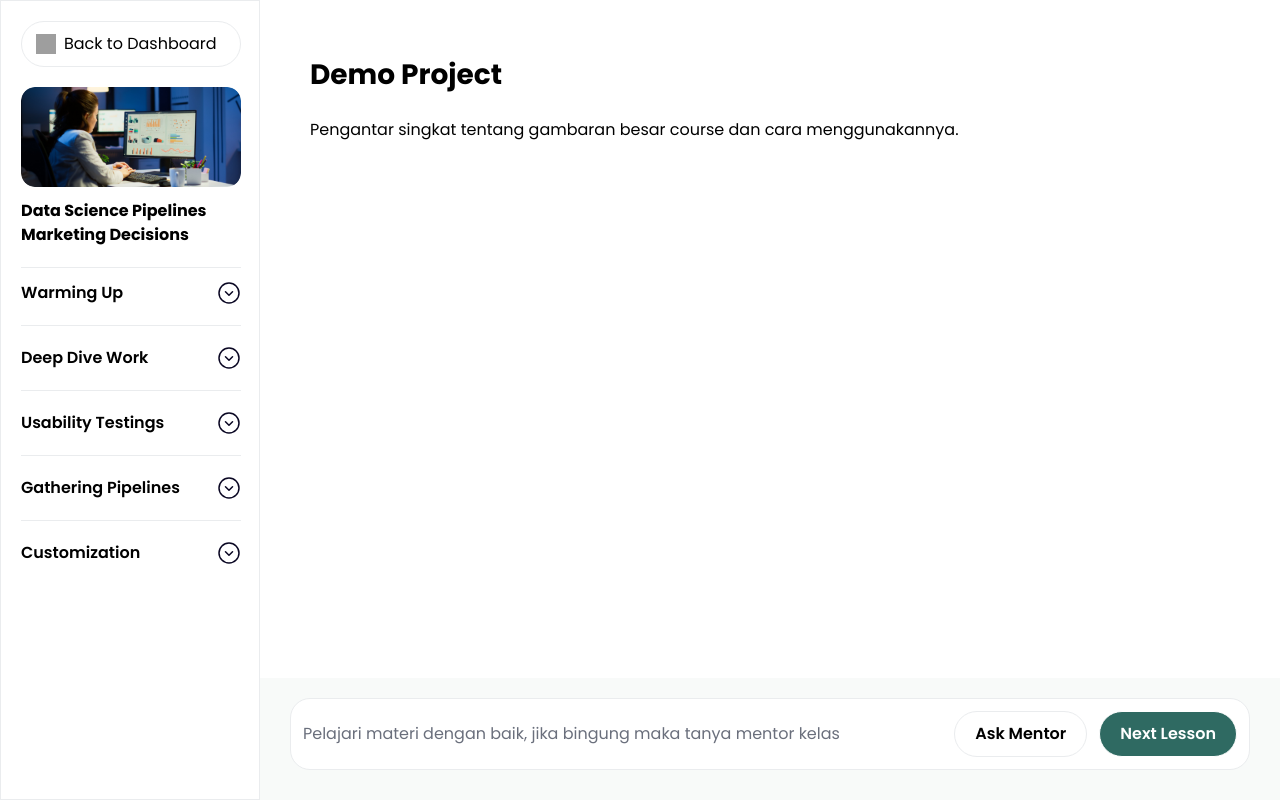
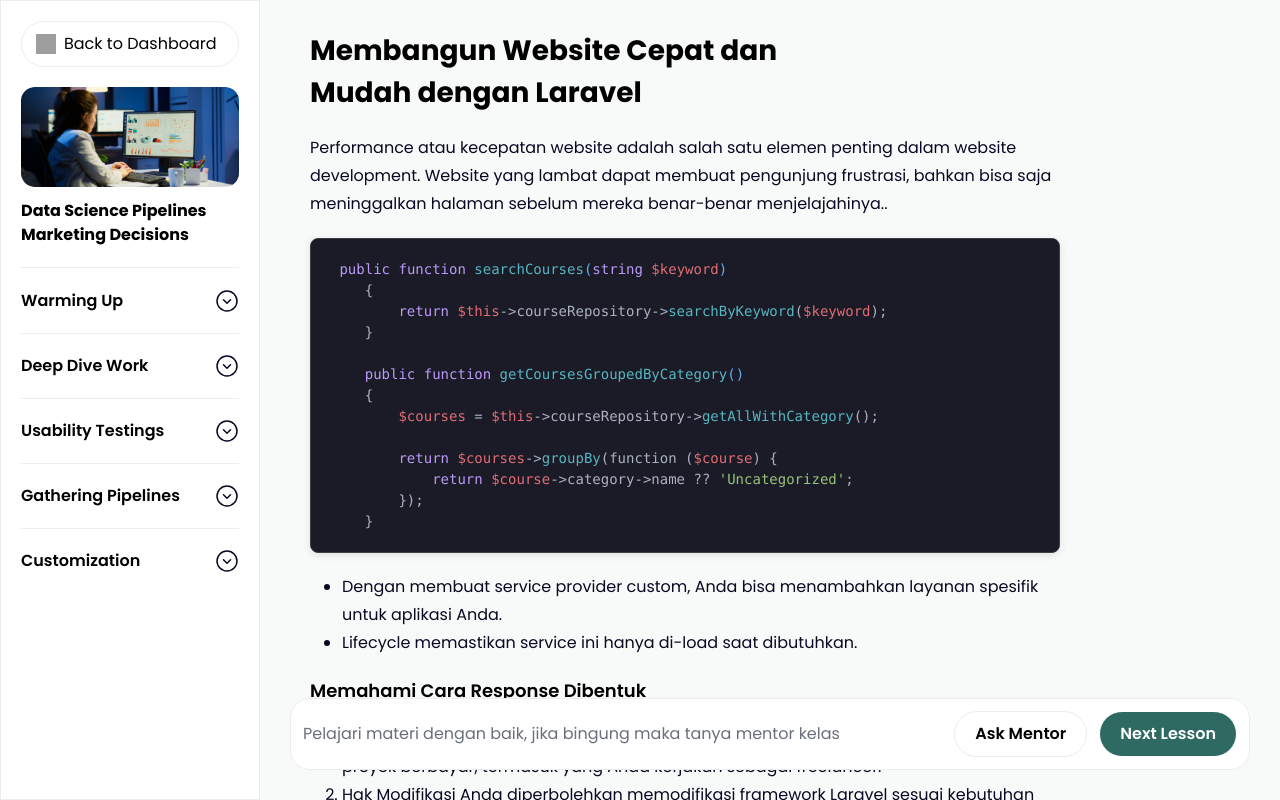
Before and after one commit to azzamdinabdillah/obito, a React (Vite) app: page /course-details in a window 1280 px wide. Built offline with nearby package versions, Linux system fonts and the light colour scheme; grey boxes are pictures that could not be loaded.

Commit message:
feat : done UI course details & syntax highlighter component

```diff
--- a/package.json
+++ b/package.json
@@ -12,7 +12,9 @@
   "dependencies": {
     "@radix-ui/react-accordion": "^1.2.11",
     "@tailwindcss/vite": "^4.1.11",
+    "@types/highlight.js": "^9.12.4",
     "@types/react-tabs": "^5.0.4",
+    "highlight.js": "^11.11.1",
     "react": "^19.1.0",
     "react-dom": "^19.1.0",
     "react-router-dom": "^7.7.1",
--- a/src/assets/css/course-details.css
+++ b/src/assets/css/course-details.css
@@ -1,56 +1,38 @@
+/* Desktop styles */
 article {
-    display: flex;
-    flex-direction: column;
-    font-size: 1rem;
-    line-height: 28px;
-    gap: 20px;
-    width: 750px;
+  @apply flex flex-col text-base leading-7 gap-5 w-full lg:w-[750px];
 }
 
-article h1, article h2 {
-    font-weight: bold;
-    font-size: 28px;
-    line-height: 42px;
-    width: 530px;
+article h1,
+article h2 {
+  @apply font-bold text-xl md:text-2xl lg:text-[28px] leading-7 md:leading-8 lg:leading-[42px] w-full lg:w-[530px];
 }
 
-article h3, article h4 {
-    font-weight: 600;
-    font-size: 18px;
-    width: 530px;
+article h3,
+article h4 {
+  @apply font-semibold text-base lg:text-lg w-full lg:w-[530px];
 }
 
-article p {
-    line-height: 28px;
+article p, article li {
+  @apply text-sm md:text-base leading-[175%] text-obito-black;
 }
 
 article img {
-    border-radius: 14px;
-    width: 580px;
+  @apply rounded-[14px] w-full max-w-full md:max-w-[500px] lg:w-[580px];
 }
 
 article ul {
-    margin-left: 2rem;
-    list-style-type: disc;
-    color: #0A0723;
-    background: #F8FAF9;
-    display: flex;
-    flex-direction: column;
+  @apply ml-4 md:ml-6 lg:ml-8 list-disc text-[#0A0723] bg-[#F8FAF9] flex flex-col;
 }
 
 article p + ul {
-   margin-top: -20px;
+  @apply -mt-4 lg:-mt-5;
 }
 
 article p + ol {
-   margin-top: -20px;
+  @apply -mt-4 lg:-mt-5;
 }
 
 article ol {
-    margin-left: 2rem;
-    list-style-type: decimal;
-    color: #0A0723;
-    background: #F8FAF9;
-    display: flex;
-    flex-direction: column;
+  @apply ml-4 md:ml-6 lg:ml-8 list-decimal text-[#0A0723] bg-[#F8FAF9] flex flex-col;
 }
--- /dev/null
+++ b/src/assets/css/syntax-highlighter.css
@@ -0,0 +1,172 @@
+.syntax-highlighter {
+  display: flex;
+  background-color: #282c34;
+  border-radius: 0.5rem;
+  overflow: hidden;
+  border: 1px solid #404040;
+  font-family: Consolas !important;
+  color: #abb2bf;
+  box-shadow: 0 2px 8px rgba(0, 0, 0, 0.1);
+}
+
+.syntax-highlighter * {
+  font-family: Consolas !important;
+}
+
+.syntax-highlighter .line-numbers-container {
+  display: flex;
+  flex-direction: column;
+  background-color: #2d2d2d;
+  border-right: 1px solid #404040;
+  padding: 1rem 0.75rem;
+  min-width: 3rem;
+  text-align: right;
+  user-select: none;
+}
+
+.syntax-highlighter .line-numbers {
+  display: flex;
+  flex-direction: column;
+  gap: 0;
+}
+
+.syntax-highlighter .line-number {
+  color: #858585;
+  font-size: 0.75rem;
+  line-height: 1.5;
+  padding: 0;
+  margin: 0;
+}
+
+.syntax-highlighter .code-container {
+  flex: 1;
+  margin: 0;
+  padding: 0;
+  background-color: #282c34;
+}
+
+.syntax-highlighter .code-container code {
+  background-color: #1a1b26 !important;
+  padding: 20px !important;
+  border-radius: 0 !important;
+  font-size: 0.875rem !important;
+  line-height: 1.5 !important;
+  overflow: auto !important;
+  display: block;
+  white-space: pre;
+  word-wrap: normal;
+  color: #abb2bf !important;
+}
+
+/* Syntax highlighting colors matching the image exactly */
+.syntax-highlighter .hljs-keyword,
+.syntax-highlighter .hljs-selector-tag,
+.syntax-highlighter .hljs-literal {
+  color: #bb9af7 !important; /* Purple for keywords like namespace, use, class, public, function, extends, return */
+}
+
+.syntax-highlighter .hljs-built_in,
+.syntax-highlighter .hljs-type,
+.syntax-highlighter .hljs-title {
+  color: #56b6c2 !important; /* Light blue for types and class names */
+}
+
+.syntax-highlighter .hljs-variable,
+.syntax-highlighter .hljs-name {
+  color: #e06c75 !important; /* Orange/red for variables like $this->app */
+}
+
+.syntax-highlighter .hljs-string,
+.syntax-highlighter .hljs-regexp {
+  color: #98c379 !important; /* Green for strings */
+}
+
+.syntax-highlighter .hljs-comment {
+  color: #5c6370 !important; /* Grey for comments */
+}
+
+.syntax-highlighter .hljs-punctuation,
+.syntax-highlighter .hljs-operator {
+  color: #abb2bf !important; /* Light grey for punctuation and operators */
+}
+
+.syntax-highlighter .hljs-function {
+  color: #61afef !important; /* Blue for functions */
+}
+
+.syntax-highlighter .hljs-class {
+  color: #e5c07b !important; /* Yellow for classes */
+}
+
+.syntax-highlighter .hljs-namespace {
+  color: #56b6c2 !important; /* Light blue for namespaces */
+}
+
+.syntax-highlighter .hljs-property {
+  color: #e06c75 !important; /* Orange for properties */
+}
+
+.syntax-highlighter .hljs-attr {
+  color: #d19a66 !important; /* Orange for attributes */
+}
+
+/* Dark theme as default */
+.syntax-highlighter.dark {
+  background-color: #282c34;
+  border-color: #404040;
+}
+
+.syntax-highlighter.dark .line-numbers-container {
+  background-color: #2d2d2d;
+  border-right-color: #404040;
+}
+
+.syntax-highlighter.dark .line-number {
+  color: #858585;
+}
+
+/* Light theme variant */
+.syntax-highlighter.light {
+  background-color: #f6f8fa;
+  border-color: #e1e4e8;
+  color: #24292e;
+}
+
+.syntax-highlighter.light .line-numbers-container {
+  background-color: #f1f3f4;
+  border-right-color: #e1e4e8;
+}
+
+.syntax-highlighter.light .line-number {
+  color: #6a737d;
+}
+
+.syntax-highlighter.light .code-container {
+  background-color: #f6f8fa;
+}
+
+.syntax-highlighter.light .code-container code {
+  background-color: #f6f8fa !important;
+  color: #24292e !important;
+}
+
+/* Responsive design */
+@media (max-width: 768px) {
+  .syntax-highlighter {
+    font-size: 0.75rem;
+  }
+
+  .syntax-highlighter .code-container code {
+    font-size: 0.75rem !important;
+    padding: 0.75rem !important;
+  }
+
+  .syntax-highlighter .line-numbers-container {
+    padding: 0.75rem 0.5rem;
+    min-width: 2.5rem;
+  }
+
+  .syntax-highlighter .line-number {
+    font-size: 0.625rem;
+  }
+}
--- a/src/components/NavbarDashboard.tsx
+++ b/src/components/NavbarDashboard.tsx
@@ -387,7 +387,7 @@
                     className="flex shrink-0 w-4 md:w-[20px]"
                     alt="icon"
                   />
-                  <span className="text-sm md:text-base">{item.label}</span>
+                  <span className="text-sm md:text-base text-obito-black">{item.label}</span>
                 </Link>
               </li>
             ))}
--- /dev/null
+++ b/src/components/SyntaxHighlighter.tsx
@@ -0,0 +1,67 @@
+import React, { useEffect, useRef } from "react";
+import hljs from "highlight.js";
+import "highlight.js/styles/github.css";
+import "../assets/css/syntax-highlighter.css";
+
+interface SyntaxHighlighterProps {
+  code: string;
+  language?: string;
+  className?: string;
+  showLineNumbers?: boolean;
+  theme?:
+    | "github"
+    | "vs"
+    | "vs2015"
+    | "xcode"
+    | "androidstudio"
+    | "atom-one-dark";
+}
+
+const SyntaxHighlighter: React.FC<SyntaxHighlighterProps> = ({
+  code,
+  language = "javascript",
+  className = "",
+  showLineNumbers = false,
+  theme = "theme-tokyo-night-dark",
+}) => {
+  const codeRef = useRef<HTMLElement>(null);
+
+  useEffect(() => {
+    if (codeRef.current) {
+      hljs.highlightElement(codeRef.current);
+    }
+  }, [code, language]);
+
+  const getLineNumbers = () => {
+    if (!showLineNumbers) return null;
+
+    const lines = code.split("\n");
+    return (
+      <div className="line-numbers">
+        {lines.map((_, index) => (
+          <div key={index} className="line-number">
+            {index + 1}
+          </div>
+        ))}
+      </div>
+    );
+  };
+
+  return (
+    <div className={`syntax-highlighter dark ${className}`}>
+      {showLineNumbers && (
+        <div className="line-numbers-container">{getLineNumbers()}</div>
+      )}
+      <pre className="code-container">
+        <code
+          ref={codeRef}
+          className={`language-${language}`}
+        >
+          {code}
+        </code>
+      </pre>
+    </div>
+  );
+};
+
+export default SyntaxHighlighter;
--- a/src/components/pages/course-catalog/CourseCatalogSection.tsx
+++ b/src/components/pages/course-catalog/CourseCatalogSection.tsx
@@ -49,7 +49,7 @@
           {courseCategories.map((category: CourseCategory) => (
             <Tab key={category.id}>
               <div className="rounded-full border border-obito-grey py-1.5 px-3 text-sm md:py-2 md:px-4 md:text-base hover:border-obito-green lg:mb-[2px] bg-white transition-all duration-300">
-                <span className="w-full whitespace-nowrap">
+                <span className="w-full whitespace-nowrap text-obito-black">
                   {category.label}
                 </span>
               </div>
--- a/src/data/courseDetails.ts
+++ b/src/data/courseDetails.tsx
@@ -1,7 +1,10 @@
+import type React from "react";
+import SyntaxHighlighter from "../components/SyntaxHighlighter";
+
 export type CourseLesson = {
   id: string;
   title: string;
-  content: string; // one-line paragraph content for example purposes
+  content: React.ReactNode; // one-line paragraph content for example purposes
 };
 
 export type CourseSection = {
@@ -27,8 +30,84 @@
         {
           id: "demo-project",
           title: "Demo Project",
-          content:
-            "Pengantar singkat tentang gambaran besar course dan cara menggunakannya.",
+          content: (
+            <article>
+              <div className="content-ebook flex flex-col gap-3 md:gap-4 lg:gap-5">
+                <h1 className="">
+                  Membangun Website Cepat dan Mudah dengan Laravel
+                </h1>
+                <p>
+                  Performance atau kecepatan website adalah salah satu elemen
+                  penting dalam website development. Website yang lambat dapat
+                  membuat pengunjung frustrasi, bahkan bisa saja meninggalkan
+                  halaman sebelum mereka benar-benar menjelajahinya..
+                </p>
+
+                <SyntaxHighlighter
+                  code={` public function searchCourses(string $keyword)
+    {
+        return $this->courseRepository->searchByKeyword($keyword);
+    }
+
+    public function getCoursesGroupedByCategory()
+    {
+        $courses = $this->courseRepository->getAllWithCategory();
+
+        return $courses->groupBy(function ($course) {
+            return $course->category->name ?? 'Uncategorized';
+        });
+    }`}
+                  language="php"
+                  // showLineNumbers={true}
+                />
+
+                {/* <p>Penjelasan:</p> */}
+                <ul>
+                  <li>
+                    Dengan membuat service provider custom, Anda bisa
+                    menambahkan layanan spesifik untuk aplikasi Anda.
+                  </li>
+                  <li>
+                    Lifecycle memastikan service ini hanya di-load saat
+                    dibutuhkan.
+                  </li>
+                </ul>
+                <h4>Memahami Cara Response Dibentuk</h4>
+                <ol>
+                  <li>
+                    Penggunaan Bebas untuk Proyek Komersial&nbsp;Laravel dapat
+                    digunakan untuk membangun proyek berbayar, termasuk yang
+                    Anda kerjakan sebagai freelancer.
+                  </li>
+                  <li>
+                    Hak Modifikasi&nbsp;Anda diperbolehkan memodifikasi
+                    framework Laravel sesuai kebutuhan proyek Anda. Ini sangat
+                    berguna jika Anda ingin menyesuaikan
+                  </li>
+                </ol>
+                <p>
+                  Performance atau kecepatan website adalah salah satu elemen
+                  penting dalam web development. Website yang lambat dapat
+                  membuat pengunjung frustrasi, bahkan meninggalkan halaman
+                  sebelum mereka benar-benar menjelajahinya. Sebaliknya, website
+                  dengan loading cepat menciptakan pengalaman pengguna yang
+                  positif.
+                </p>
+                <img
+                  src="/src/assets/images/thumbnails/course-learning-2.png"
+                  alt="image"
+                />
+                <p>
+                  Kecepatan website memengaruhi user experience secara langsung.
+                  Ketika pengunjung dapat dengan cepat mengakses informasi yang
+                  mereka butuhkan, mereka lebih cenderung untuk tetap berada di
+                  website Anda lebih lama. Hal ini tidak hanya meningkatkan
+                  tingkat kepuasan, tetapi juga dapat berkontribusi pada
+                  meningkatnya conversion rate
+                </p>
+              </div>
+            </article>
+          ),
         },
         {
           id: "software-installation",
--- a/src/pages/course/CourseDetails.tsx
+++ b/src/pages/course/CourseDetails.tsx
@@ -1,8 +1,9 @@
 import { useMemo, useState } from "react";
 import * as Accordion from "@radix-ui/react-accordion";
-import { Tabs, TabList, Tab, TabPanel } from "react-tabs";
+import { Tabs, TabPanel } from "react-tabs";
 import "react-tabs/style/react-tabs.css";
 import { courseDetailsData } from "../../data/courseDetails";
+import { Link } from "react-router-dom";
 
 type FlattenedLesson = {
   id: string;
@@ -37,11 +38,11 @@
   }, [lessonsFlat]);
 
   const Sidebar = () => (
-    <aside className="flex flex-col border border-obito-grey bg-white w-[260px] h-full">
-      <div className="w-[260px] pb-[20px] h-[280px] px-5 pt-5 flex flex-col gap-5">
+    <aside className="flex flex-col border border-obito-grey bg-white w-full h-full lg:w-[260px]">
+      <div className="w-full pb-[20px] h-[280px] px-5 pt-5 flex flex-col gap-5">
         <ul>
           <li>
-            <a href="#">
+            <Link to="/course-catalog">
               <div className="flex items-center gap-2 py-[10px] px-[14px] rounded-full border border-obito-grey bg-white hover:border-obito-green transition-all duration-300">
                 <img
                   src="/src/assets/images/icons/home-trend-up.svg"
@@ -50,7 +51,7 @@
                 />
                 <p>Back to Dashboard</p>
               </div>
-            </a>
+            </Link>
           </li>
         </ul>
         <header className="flex flex-col gap-[12px]">
@@ -67,7 +68,7 @@
       </div>
       <div
         id="lessons-container"
-        className="h-full overflow-y-auto [&::-webkit-scrollbar]:hidden w-[260px]"
+        className="h-full overflow-y-auto [&::-webkit-scrollbar]:hidden w-full mt-2"
       >
         <nav className="px-5 pb-[33px] flex flex-col gap-5">
           <Accordion.Root type="multiple" className="flex flex-col gap-5">
@@ -124,20 +125,22 @@
   );
 
   return (
-    <div className="flex h-screen">
+    <div className="flex h-screen bg-[#F8FAF9]">
       {/* Static sidebar on large screens */}
       <div className="hidden lg:block h-full">
         <Sidebar />
       </div>
 
       {/* Drawer opener on mobile/tablet */}
+      <div className="lg:hidden fixed top-0 p-4 w-full left-0 z-40 bg-white">
         <button
           type="button"
-        className="lg:hidden fixed top-4 left-4 z-40 rounded-full border border-obito-grey bg-white px-4 py-2 text-sm font-semibold hover:border-obito-green transition-all duration-300"
+          className="rounded-full border border-obito-grey bg-white px-4 py-2 text-sm font-semibold hover:border-obito-green transition-all duration-300"
           onClick={() => setIsDrawerOpen(true)}
         >
           Menu
         </button>
+      </div>
 
       {/* Drawer overlay */}
       {isDrawerOpen && (
@@ -146,7 +149,7 @@
             className="absolute inset-0 bg-black/40"
             onClick={() => setIsDrawerOpen(false)}
           />
-          <div className="absolute left-0 top-0 h-full w-[85%] max-w-[320px] bg-white shadow-xl animate-[slideIn_0.2s_ease-out]">
+          <div className="absolute left-0 top-0 h-full w-[85%] max-w-[300px] bg-white shadow-xl animate-[slideIn_0.2s_ease-out]">
             <Sidebar />
           </div>
         </div>
@@ -154,27 +157,21 @@
 
       {/* Content */}
       <div className="flex-grow overflow-y-auto">
-        <main className="pt-[30px] pb-[118px] pl-[50px] pr-4">
+        <main className="pt-[60px] lg:pt-[6px] pb-[118px] px-4 md:px-6 lg:pl-[50px] lg:pr-4">
           <article>
             <div className="content-ebook">
               <Tabs selectedIndex={selectedIndex} onSelect={setSelectedIndex}>
-                {/* Hide TabList visually; we switch via sidebar */}
-                {/* <TabList className="hidden">
-                  {lessonsFlat.map((l) => (
-                    <Tab key={l.id}>{l.title}</Tab>
-                  ))}
-                </TabList> */}
                 {lessonsFlat.map((l) => (
                   <TabPanel key={l.id}>
-                    <h1 className="mb-5">{l.title}</h1>
-                    <p>{l.content}</p>
+                    {/* <h1 className="mb-2 md:mb-4 lg:mb-5">{l.title}</h1> */}
+                    <div className="">{l.content}</div>
                   </TabPanel>
                 ))}
               </Tabs>
             </div>
           </article>
         </main>
-        <nav className="fixed hidden lg:block bottom-0 left-auto right-0 z-30 mx-auto w-full lg:w-[calc(100%-260px)] pt-5 pb-[30px] bg-[#F8FAF9]">
+        <nav className="fixed hidden lg:block bottom-0 left-auto right-0 z-30 mx-auto w-full lg:w-[calc(100%-260px)] pt-5 pb-[30px]">
           <div className="px-[30px]">
             <div className="content border border-obito-grey rounded-[20px] bg-white p-[12px] flex items-center justify-between">
               <p className="text-obito-text-secondary">
```
Also changed, not shown: src/index.css (+4 -4 lines), 1 other file (tests, documents, lock files or other folders). Lines whose indentation alone changed are shown as unchanged.
